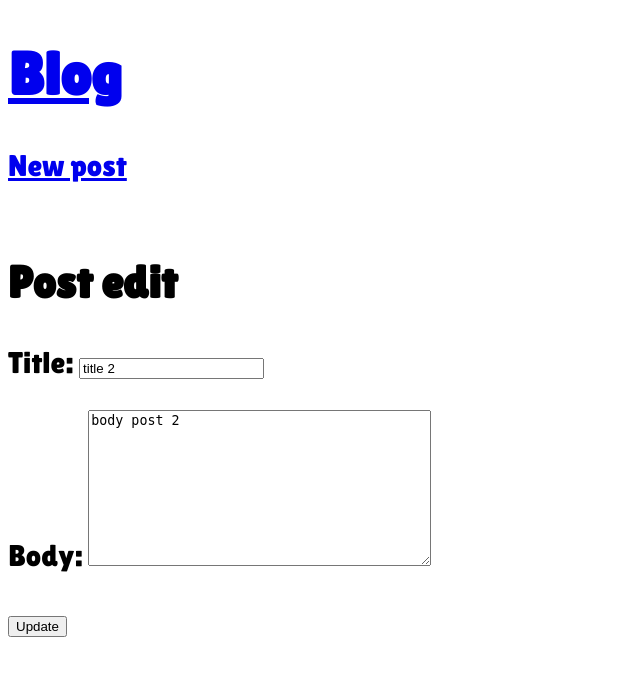
After one commit to Iz3Wizard/Blogs, a Django app: page /post/1/edit/ in a window 1280 px wide. The commit adds this page. Shown: the top 676 px of the page, without its empty margins (0-640 px from the left). Run offline with Django 5.2, Linux system fonts and the light colour scheme; data comes from the database, SQL or seed files in the repository.

Commit message:
Edit added

```diff
--- a/blogs/urls.py
+++ b/blogs/urls.py
@@ -1,8 +1,9 @@
 from django.urls import path
-from .views import BlogListView, BlogDetailView, BlogCreateView
+from .views import BlogListView, BlogDetailView, BlogCreateView, BlogUpdateView
 
 urlpatterns = [
     path("", BlogListView.as_view(), name="home"),
     path("post/<int:pk>/", BlogDetailView.as_view(), name="post_detail"),
     path("post/new/", BlogCreateView.as_view(), name="post_new"),
+    path("post/<int:pk>/edit/", BlogUpdateView.as_view(), name="post_edit"),
 ]
--- a/blogs/views.py
+++ b/blogs/views.py
@@ -1,5 +1,5 @@
 from django.views.generic import ListView, DetailView
-from django.views.generic.edit import CreateView
+from django.views.generic.edit import CreateView, UpdateView
 from .models import Post
 
 # Create your views here.
@@ -15,3 +15,8 @@ class BlogCreateView(CreateView):
     model = Post
     template_name = "post_new.html"
     fields = ["title", "author" ,"body"]
+
+class BlogUpdateView(UpdateView):
+    model = Post
+    template_name = "post_edit.html"
+    fields = ["title","body"]
--- a/templates/post_detail.html
+++ b/templates/post_detail.html
@@ -4,4 +4,6 @@
     <h2>{{ post.title }}</h2>
     <p>{{ post.author }}</p>
     <p>{{ post.body }}</p>
+
+    <a href="{% url 'post_edit' post.pk %}">Edit</a>
 {% endblock content %}
--- /dev/null
+++ b/templates/post_edit.html
@@ -0,0 +1,9 @@
+{% extends "base.html" %}
+
+{% block content %}
+    <h1>Post edit</h1>
+    <form action="" method="post">{% csrf_token %}
+        {{ form.as_p }}
+        <input type="submit" value="Update">
+    </form>
+{% endblock content %}
--- a/templates/post_new.html
+++ b/templates/post_new.html
@@ -3,7 +3,7 @@
 {% block content %}
     <h1>New Post</h1>
     <form action="" method="post"> {% csrf_token %}
-        {{form.as_p }}
+        {{ form.as_p }}
         <input type="submit" value="Save">
     </form>
     {% endblock content %}
```
